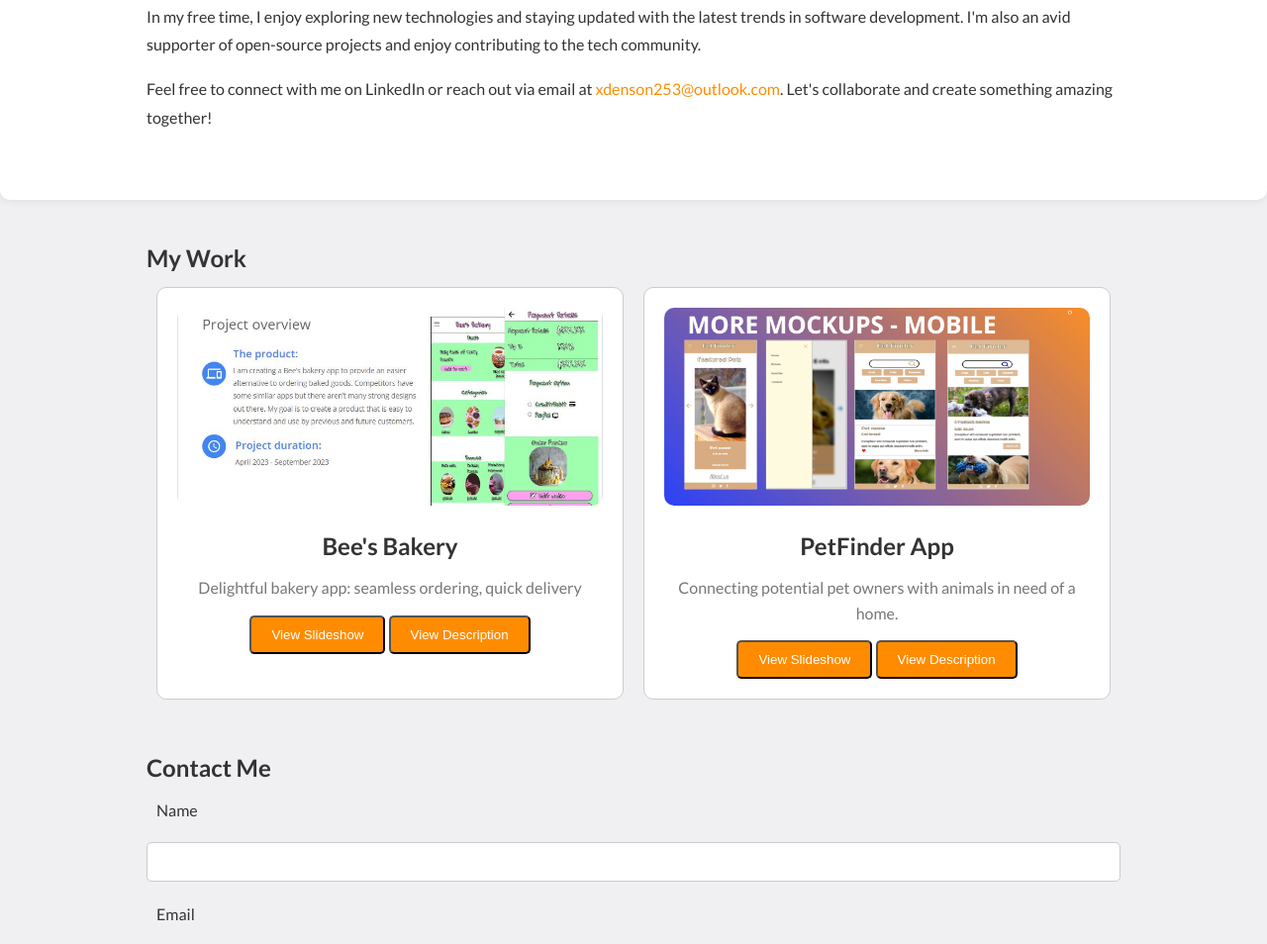
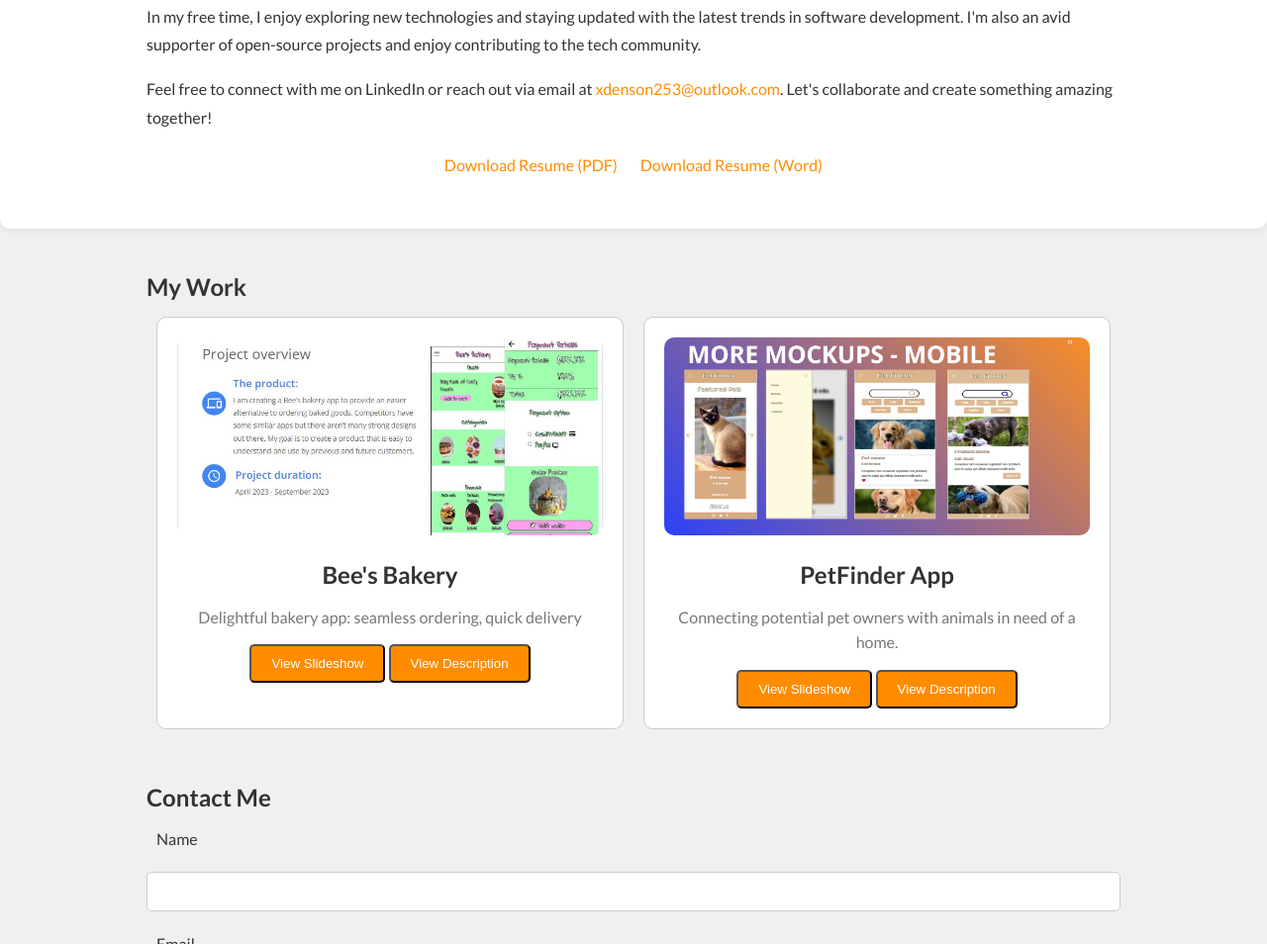
Before and after one commit to weaponxd253/weaponxd253.github.io, a plain HTML site: page index.html in a window 1280 px wide. Shown: the part 1675-2629 px from the top of the page at 99% size. Drawn offline with nearby package versions, Linux system fonts and the light colour scheme.

```diff
--- a/index.html
+++ b/index.html
@@ -49,6 +49,10 @@
             <p>I'm committed to continuous learning and improvement, always seeking ways to enhance efficiency and user satisfaction in every project I undertake. My problem-solving skills and collaborative approach have consistently contributed to the success of the teams I've been part of.</p>
             <p>In my free time, I enjoy exploring new technologies and staying updated with the latest trends in software development. I'm also an avid supporter of open-source projects and enjoy contributing to the tech community.</p>
             <p>Feel free to connect with me on LinkedIn or reach out via email at <a href="mailto:xdenson253@outlook.com">xdenson253@outlook.com</a>. Let's collaborate and create something amazing together!</p>
+            <div class="resume-links">
+                <a href="assets/documents/Densonx2024.pdf" class="btn download-btn" download aria-label="Download Resume in PDF">Download Resume (PDF)</a>
+                <a href="assets/documents/Densonx2024.docx" class="btn download-btn" download aria-label="Download Resume in Word">Download Resume (Word)</a>
+            </div>
         </div>
     </section>
 
--- a/styles.css
+++ b/styles.css
@@ -210,6 +210,14 @@ header nav ul li a:hover {
     text-decoration: underline;
 }
 
+.about .resume-links {
+    text-align: center;
+    margin-top: 20px;
+}
+
+.about .resume-links .btn {
+    margin: 0 10px;
+}
 
 .portfolio .projects {
     display: flex;
@@ -400,8 +408,6 @@ img.profile-img {
     box-shadow: 0 4px 8px rgba(0, 0, 0, 0.1); /* Add a subtle shadow for a better look */
 }
 
-/* Add these styles to your existing CSS */
-
 .back-to-top {
     position: fixed;
     bottom: 20px;
```
Also changed, not shown: 2 other files.
